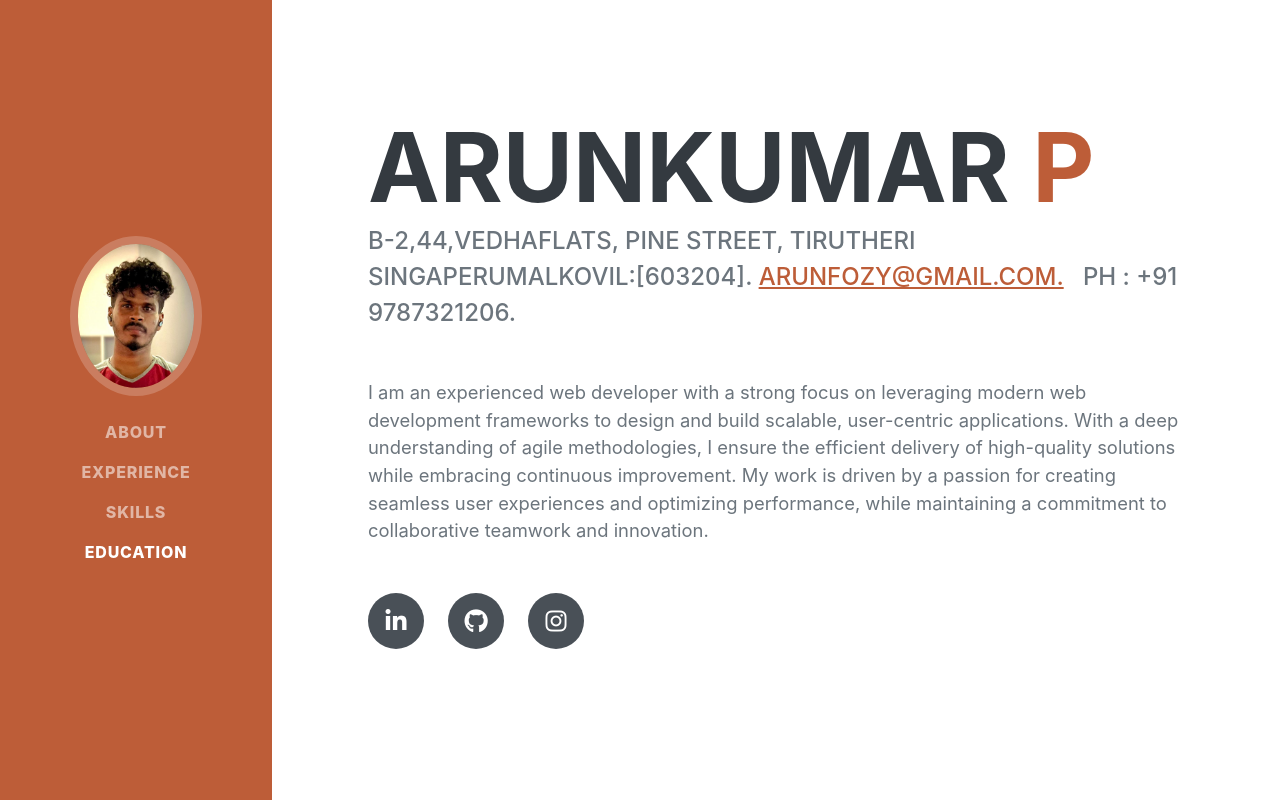
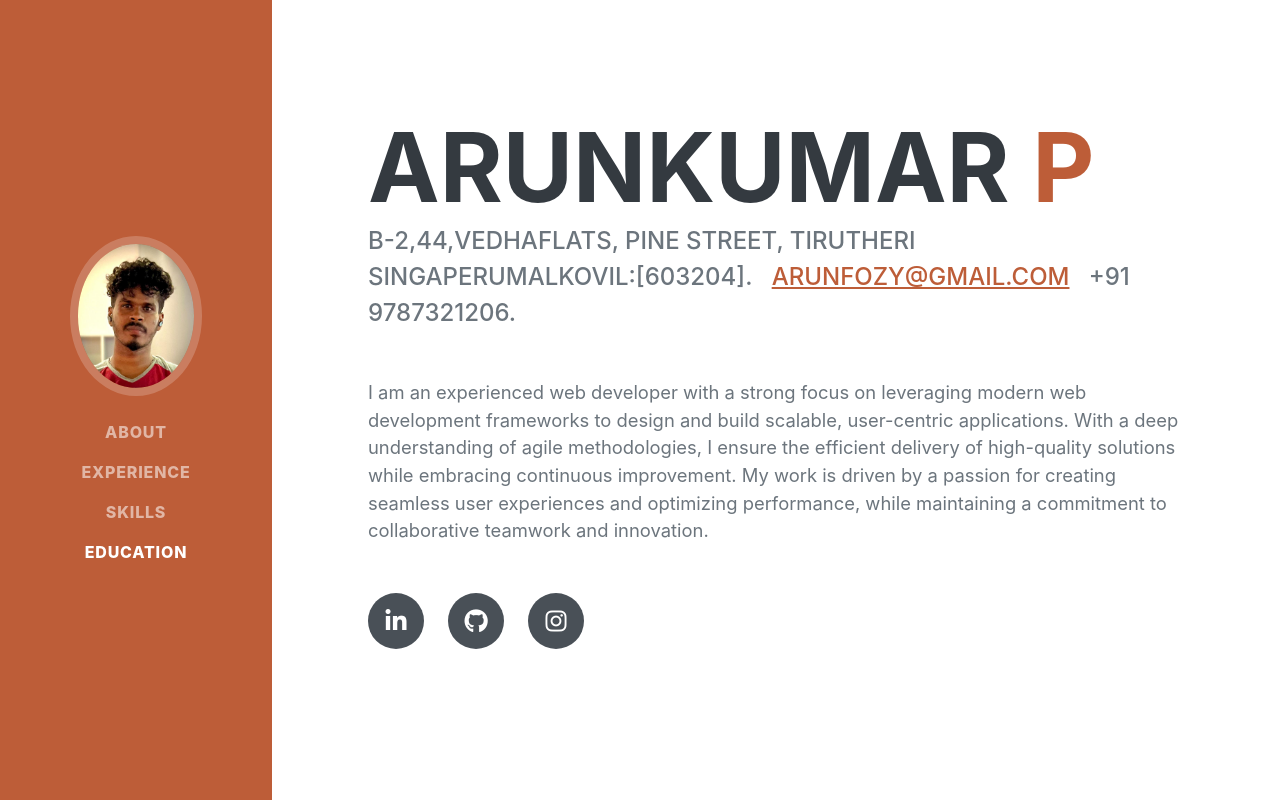
Before and after one commit to Arun-kumarP/Arunkmar.P_resume, a Vue app: page / in a window 1280 px wide. Shown: the top 800 px of the page. Built offline with nearby package versions, Linux system fonts and the light colour scheme; a web font is replaced by a local one.

Commit message:
modified the dict folder

```diff
--- a/src/components/AboutMe.vue
+++ b/src/components/AboutMe.vue
@@ -6,9 +6,9 @@
             <span class="text-primary"> {{ state.my_about.last_name}}</span>
         </h1>
         <div class="subheading mb-5">
-            {{ state.my_about.address}}
-            <a href="mailto:arunfozy@gmail.com">{{ state.my_about.mail_id}}.</a>&nbsp;&nbsp;
-            <span>Ph : {{ state.my_about.phone_number }}.</span>
+            {{ state.my_about.address}}&nbsp;&nbsp;
+            <a href="mailto:arunfozy@gmail.com">{{ state.my_about.mail_id}}</a>&nbsp;&nbsp;
+            <span>{{ state.my_about.phone_number }}.</span>
         </div>
         <p class="lead mb-5">
             {{ state.my_about.role}}
```
Also changed, not shown: 23 other files (tests, documents, lock files or other folders).
